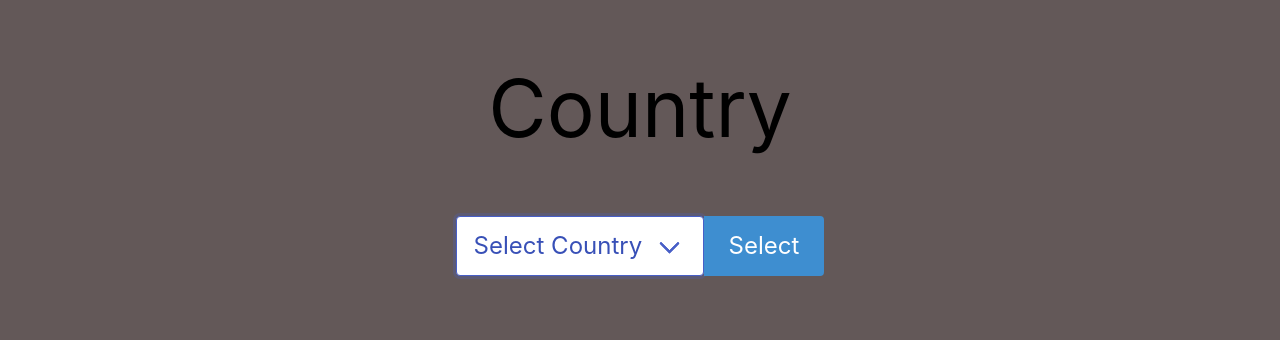
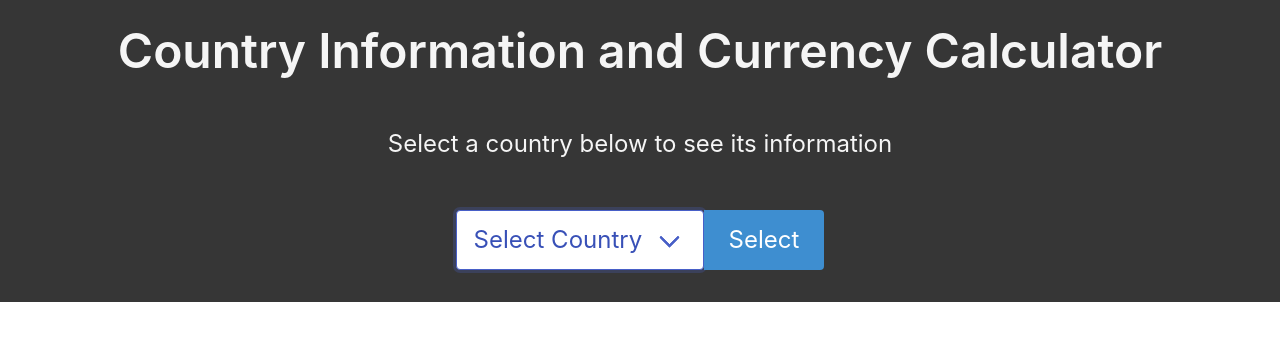
Before and after one commit to Hugoolivares01/Country-Facts-and-Currencies-, a plain HTML site: page index.html in a window 1280 px wide. Drawn offline with nearby package versions, Linux system fonts and the light colour scheme; no server answers.

Commit message:
Styled index.html elements

```diff
--- a/assets/select.css
+++ b/assets/select.css
@@ -1,11 +1,12 @@
-body {
-    height: 100vh;
+/* body {
+    height: 100%;
     background-color: rgb(99, 88, 88);
 }
+
 h1 {
     color: rgb(0, 0, 0);
     font-size: 10vh;
     display: flex;
     justify-content: center;
     align-content: center;
-}
+} */
--- a/assets/select.js
+++ b/assets/select.js
@@ -20,7 +20,7 @@ if (searchedCountries == null) {
 
 for (let i = 0; i < searchedCountries.length; i++) {
     var newSearchedCountry = $("<li>").text(searchedCountries[i])
-    newSearchedCountry.addClass("button is-outlined is-info is-large is-fullwidth")
+    newSearchedCountry.addClass("button is-info is-large is-fullwidth")
     newSearchedCountry.attr("id", "countrybtn")
     historylist.append(newSearchedCountry)
 }
--- a/index.html
+++ b/index.html
@@ -11,9 +11,12 @@
 
 </head>
 
-<body>
-    <section class="section is-small">
-        <h1>Country</h1>
+<body class="has-background-dark">
+    <section class="columns is-small is-flex is-flex-direction-column is-align-content-center py-5">
+        <h1 class="column is is-align-self-center has-text-light title is-size-1">Country Information and Currency
+            Calculator</h1>
+        <p class="column is-align-self-center has-text-light is-size-4">Select a country below to see its information
+        </p>
     </section>
     <section class="$section-padding-large">
         <div class="field has-addons is-flex is-justify-content-center">
```
Also changed, not shown: info.html (+1 -1 lines).
